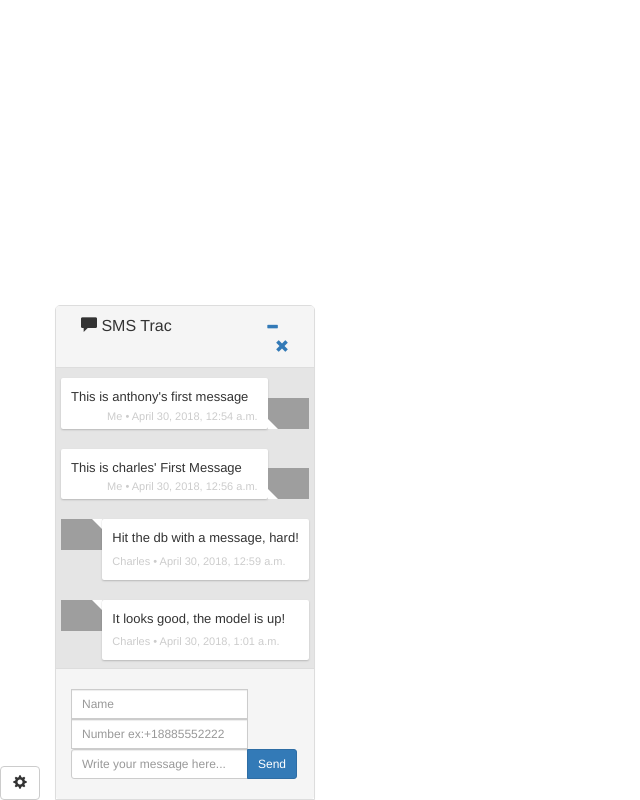
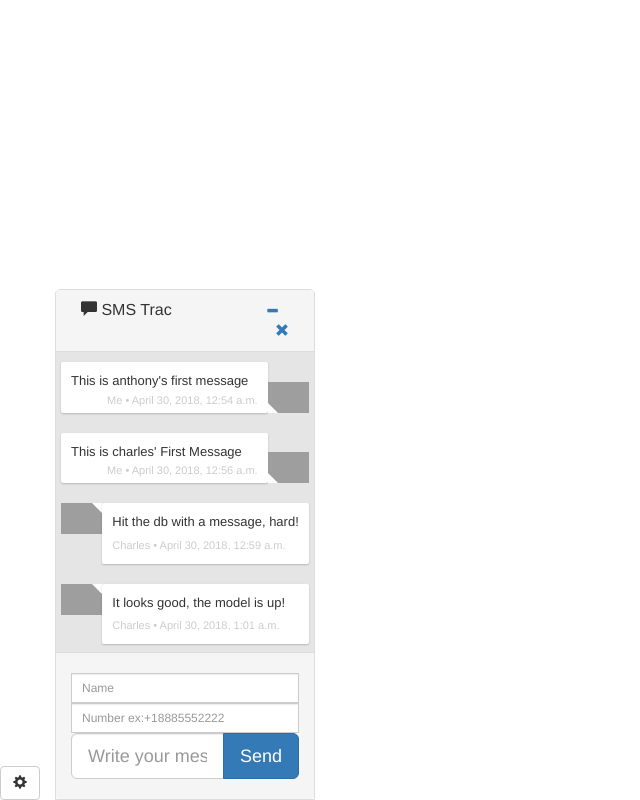
Before and after one commit to BARarch/Call-Trac, a Django app: page / in a window 1280 px wide. Shown: the whole page, without its empty margins (0-640 px from the left). Run offline with Django 3.2, Linux system fonts and the light colour scheme; data comes from the database, SQL or seed files in the repository; some libraries are stand-ins or nearby versions; grey boxes are pictures that could not be loaded.

Commit message:
Input field Boostrap Elements

```diff
--- a/call-trac-django/smsapp/forms.py
+++ b/call-trac-django/smsapp/forms.py
@@ -2,19 +2,19 @@ from django import forms
 
 class SMSForm(forms.Form):
 	name = forms.CharField(max_length=120,
-		widget=forms.TextInput(attrs={'class': "form-control col-12",
+		widget=forms.TextInput(attrs={'class': "form-control input-sm",
 									  'type':"text",
 									  'placeholder':"Name ",
 									   'aria-label':"Name",
 									   'aria-describedby':"basic-addon2"}))
 	number = forms.CharField(max_length=20,
-		widget=forms.TextInput(attrs={'class': "form-control",
+		widget=forms.TextInput(attrs={'class': "form-control input-sm",
 									  'type':"text",
 									  'placeholder':"Number ex:+18885552222",
 									   'aria-label':"Number",
 									   'aria-describedby':"basic-addon2"}),)
 	message = forms.CharField(max_length=160,
-		widget=forms.TextInput(attrs={'class': "form-control",
+		widget=forms.TextInput(attrs={'class': "form-control input-lg",
 									  'type':"text",
 									  'placeholder':"Enter Message...",
 									   'aria-label':"Enter Message...",
--- a/call-trac-django/smsapp/templates/twilio/base.html
+++ b/call-trac-django/smsapp/templates/twilio/base.html
@@ -67,20 +67,22 @@
                         <p>
                         <form class='my-ajax-form' method='POST' action='/send/' >
                             {% csrf_token %}
-                            <div class="input-group input-group-sm col-12">
+                            <p>
                                 {{ form.name }}
 
-                            </div>
-                            <div class="input-group input-group-sm mb-2">
+                            </p>
+                            <p>
                                 {{ form.number }}
                                 {{ form.number.errors }}
-                            </div>
-                            <div class="input-group input-group-sm mb-2">
+                            </p>
+                            <div class="input-group">
                                 {{ form.message }}
                                 <span class="input-group-btn">
-                                    <button class="btn btn-primary btn-sm" id="btn-chat" type='submit'>Send</button>
+                                    <button class="btn btn-primary btn-lg" id="btn-chat" type='submit'>Send</button>
                                 </span>
                             </div>
+
+
 
 
 
```
